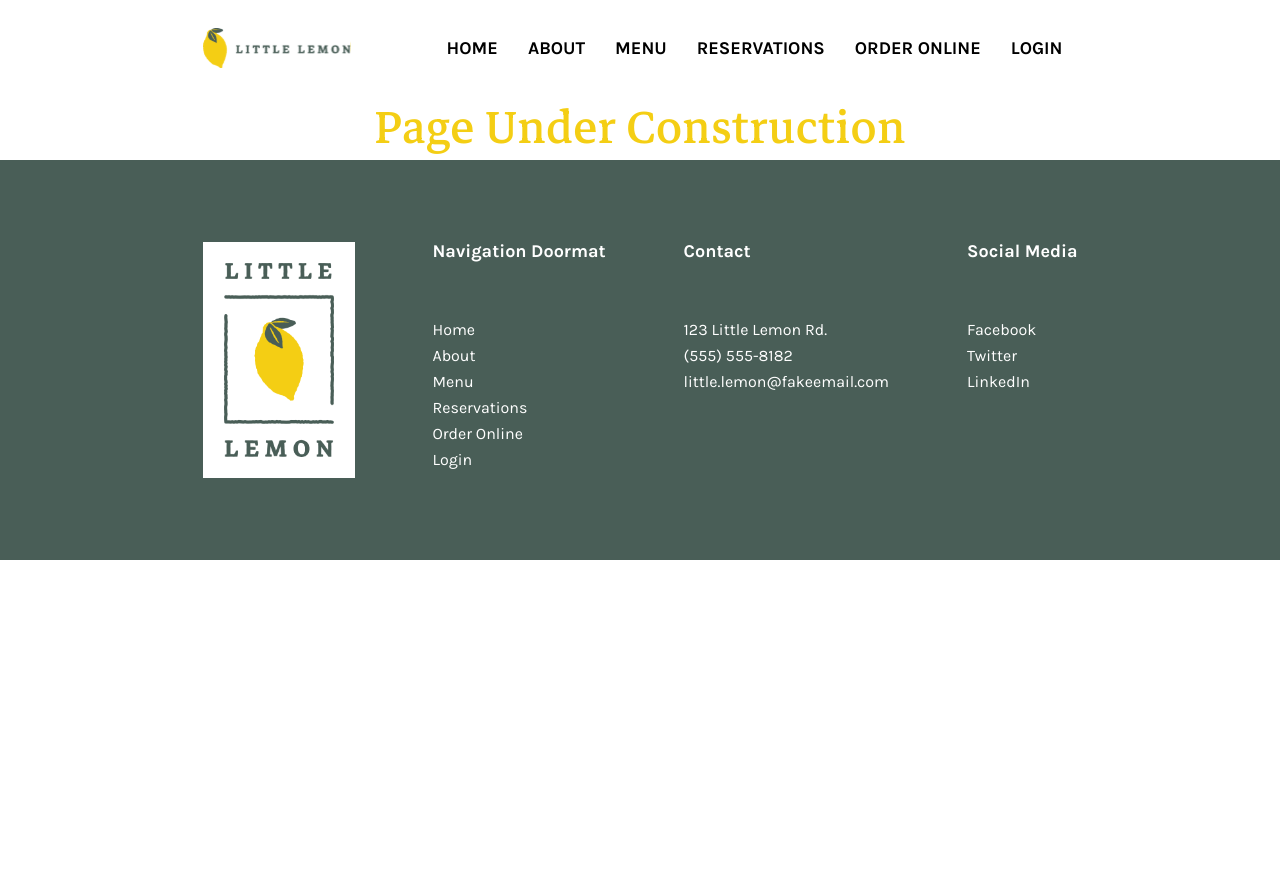
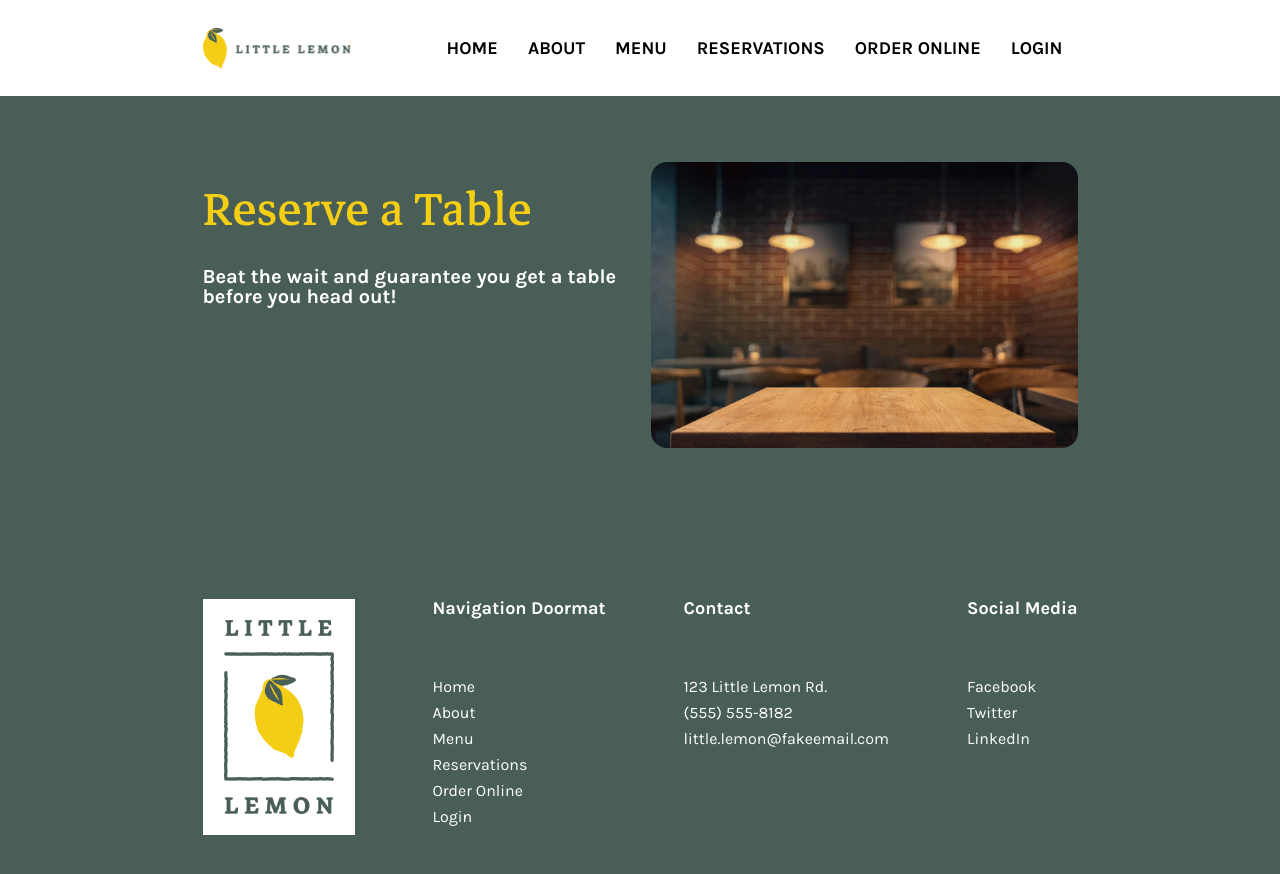
Before and after one commit to kbrownw/capstone, a React (Create React App) app: page /reservations in a window 1280 px wide. Shown: the top 874 px of the page. Before the commit the page ends 800 px from the top, so only its background shows below. Built offline with nearby package versions, Linux system fonts and the light colour scheme.

Commit message:
Add reservation page header

```diff
--- a/src/App.scss
+++ b/src/App.scss
@@ -200,27 +200,30 @@ nav ul li {
   transition: 300ms ease-in-out;
 }
 
-/* Header */
+/* Homepage Header */
 
 .wrapper {
   background-color: #495E57;
   padding: 50px 0;
 }
 
-header {
-  position: relative;
+.wrapper > header, .wrapper > article {
   margin: 0 auto;
   max-width: 875px;
   width: 100%;
+}
+
+header {
+  position: relative;
   display: inline-flex;
 }
 
-#headerText {
+.header-text {
   max-width: 300px;
   text-align: left;
 }
 
-header p {
+.header-text p {
   padding-top: 25px;
   color: #FFF;
   font-weight: bold;
@@ -251,7 +254,7 @@ header img {
 }
 
 @media screen and (max-width: 875px) {
-  header {
+  .wrapper > header {
     width: 95%;
     margin: 0 1em;
     justify-content: space-between;
@@ -265,6 +268,41 @@ header img {
   header img {
     position: relative;
     overflow: hidden;
+  }
+}
+
+// Reservation Header
+
+#reserve-header {
+  display: flex;
+  flex-direction: row;
+}
+
+#reserve-header .header-text{
+  max-width: 65%;
+  margin: 2em 2em 2em 0;
+}
+
+#reserve-header img {
+  width: 100%;
+  border-radius: 16px;
+  margin: 1em 1em 1em 0;
+}
+
+@media screen and (max-width: 875px) {
+  #reserve-wrapper {
+    background-image: url(./images/littleLemonTable.jpg);
+    background-size: cover;
+  }
+  #reserve-header {
+    flex-direction: column;
+    width: 90%;
+  }
+  #reserve-header .header-text {
+    max-width: 100%;
+  }
+  #reserve-header img {
+    display: none;
   }
 }
 
--- a/src/components/Button.js
+++ b/src/components/Button.js
@@ -1,8 +1,10 @@
-const Button = ( { buttonText }) => {
+import { Link } from "react-router-dom";
+
+const Button = ( { url, buttonText }) => {
     return (
-        <a href="#top" alt="Button">
+        <Link to={ url } alt="Button">
             <button className="btn-default">{ buttonText }</button>
-        </a>
+        </Link>
     );
 };
 
--- a/src/components/Header.js
+++ b/src/components/Header.js
@@ -5,11 +5,11 @@ function Header() {
     return (
         <div className="wrapper">
             <header>
-                <div id="headerText">
+                <div className="header-text">
                     <h1>Little Lemon</h1>
                     <h2>Chicago</h2>
                     <p>We are a family owned Mediterranean restaurant, focused on traditional recipes served with a modern twist.</p>
-                    <Button buttonText="Reserve a Table" />
+                    <Button url="/reservations" buttonText="Reserve a Table" />
                 </div>
                 <div id="header-img">
                     <img src={ restaurantFood } alt="Restaurant food"/>
--- a/src/components/Reservations.js
+++ b/src/components/Reservations.js
@@ -1,6 +1,8 @@
+import ReserveHeader from "./ReserveHeader";
+
 const Reservations = () => {
     return (
-        <h1>Page Under Construction</h1>
+        <ReserveHeader />
     );
 };
 
--- /dev/null
+++ b/src/components/ReserveHeader.js
@@ -0,0 +1,19 @@
+import littleLemonTable from "../images/littleLemonTable.jpg";
+
+const ReserveHeader = () => {
+    return (
+        <div id="reserve-wrapper" className="wrapper">
+            <article id="reserve-header">
+                <section className="header-text">
+                    <h1>Reserve a Table</h1>
+                    <p>Beat the wait and guarantee you get a table before you head out!</p>
+                </section>
+                <section>
+                    <img src={ littleLemonTable } alt="Restaurant table" />
+                </section>
+            </article>
+        </div>
+    );
+};
+
+export default ReserveHeader;
```
